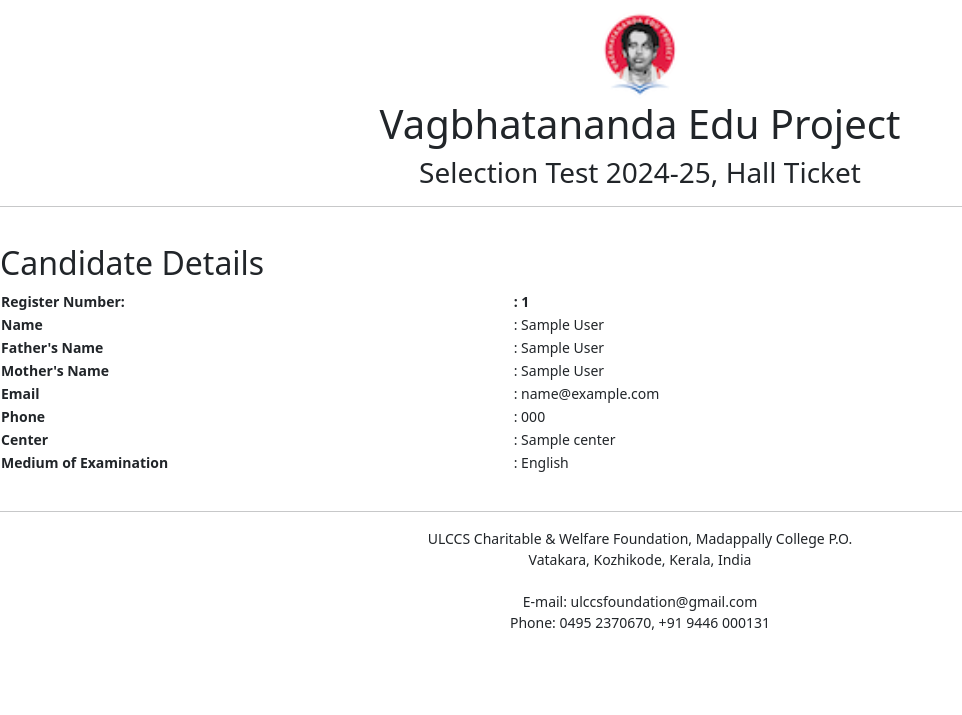
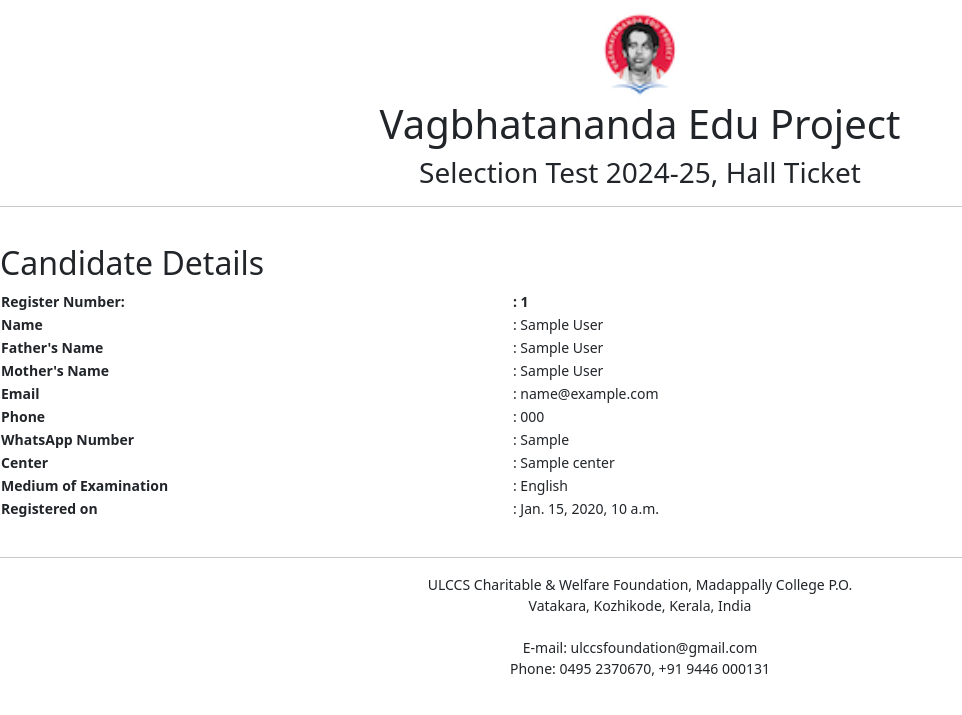
Before and after one commit to shanump/vepul, a Django app: template core/templates/core/pdf_template.html in a window 1280 px wide. Shown: the top 715 px of the page, without its empty margins (0-962 px from the left). Run offline with Django 4.2, Linux system fonts and the light colour scheme; the template is opened without the code that fills it: values that come from a table or form of the project are taken from there, others are empty; tables that the repository leaves empty hold one stand-in row (values such as "Sample post").

Commit message:
Some Modifications-3

```diff
--- a/core/forms.py
+++ b/core/forms.py
@@ -11,7 +11,7 @@
 class RegistrationForm(forms.ModelForm):
     class Meta:
         model = UserProfile
-        fields = ['name', 'center', 'fathername', 'mothername', 'email', 'phone', 'medium']
+        fields = ['name', 'center', 'fathername', 'mothername', 'email', 'phone','whatsapp','medium']
 
     def __init__(self, *args, **kwargs):
         super().__init__(*args, **kwargs)
@@ -26,6 +26,7 @@
         self.fields['center'].label = "Select Center"
         self.fields['email'].label = "Email ID"
         self.fields['phone'].label = "Contact Number"
+        self.fields['whatsapp'].label = "WhatsApp Number"
         self.fields['medium'].label = "Medium of Examination"
 
         self.fields['name'].widget.attrs['class'] = 'form-control'
@@ -34,6 +35,7 @@
         self.fields['center'].widget.attrs['class'] = 'form-control'
         self.fields['email'].widget.attrs['class'] = 'form-control'
         self.fields['phone'].widget.attrs['class'] = 'form-control'
+        self.fields['whatsapp'].widget.attrs['class'] = 'form-control'
         self.fields['medium'].widget.attrs['class'] = 'form-control'
 
 class RegistrationNumberForm(forms.Form):
--- a/core/models.py
+++ b/core/models.py
@@ -17,8 +17,10 @@
     mothername = models.CharField(max_length=100, default="")
     email = models.EmailField(max_length=100, default="")
     phone = models.CharField(max_length=10, default="")
+    whatsapp = models.CharField(max_length=10, default="")
     center = models.ForeignKey(Center, on_delete=models.CASCADE)
     medium = models.CharField(max_length=10, choices=[('EN', 'English'), ('ML', 'Malayalam')], default='EN')
+    created_at = models.DateTimeField(auto_now_add=True)
 
 
     def __str__(self):
--- a/core/templates/core/pdf_template.html
+++ b/core/templates/core/pdf_template.html
@@ -92,6 +92,11 @@
                         </tr>
 
                         <tr>
+                            <td><strong>WhatsApp Number</strong></td>
+                            <td>: {{ user_profile.whatsapp }}</td>
+                        </tr>
+
+                        <tr>
                             <td><strong>Center</strong></td>
                             <td>: {{ user_profile.center.centername }}</td>
                         </tr>
@@ -99,6 +104,11 @@
                         <tr>
                             <td><strong>Medium of Examination</strong></td>
                             <td>: {{ user_profile.get_medium_display }}</td>
+                        </tr>
+
+                        <tr>
+                            <td><strong>Registered on</strong></td>
+                            <td>: {{ user_profile.created_at }}</td>
                         </tr>
                     </table>
 
--- a/core/templates/core/userdisplay.html
+++ b/core/templates/core/userdisplay.html
@@ -37,9 +37,10 @@
                     <p>Mother's Name: {{ user_profile.mothername }}</p>
                     <p>Email: {{ user_profile.email }}</p>
                     <p>Phone: {{ user_profile.phone }}</p>
+                    <p>WhatsApp Number: {{ user_profile.whtsapp }}</p>
                     <p>Center: {{ user_profile.center.centername }}</p>
                     <p>Medium of Examination: {{ user_profile.get_medium_display }}</p>
-
+                    <p>Registered on: {{ user_profile.created_at }}</p>
                     <form method="get" action="{% url 'hall_ticket_pdf' user_profile.registration_number %}">
                         <div style="padding: 20px 0 0px 0; ">
                             <button type="submit" class="btn btn-primary btn btn-block">Download Hall Ticket</button>
```
Also changed, not shown: core/migrations/0002_alter_userprofile_email_alter_userprofile_fathername_and_more.py (added), core/migrations/0003_userprofile_whatsapp.py (added), core/migrations/0004_userprofile_created_at.py (added).
